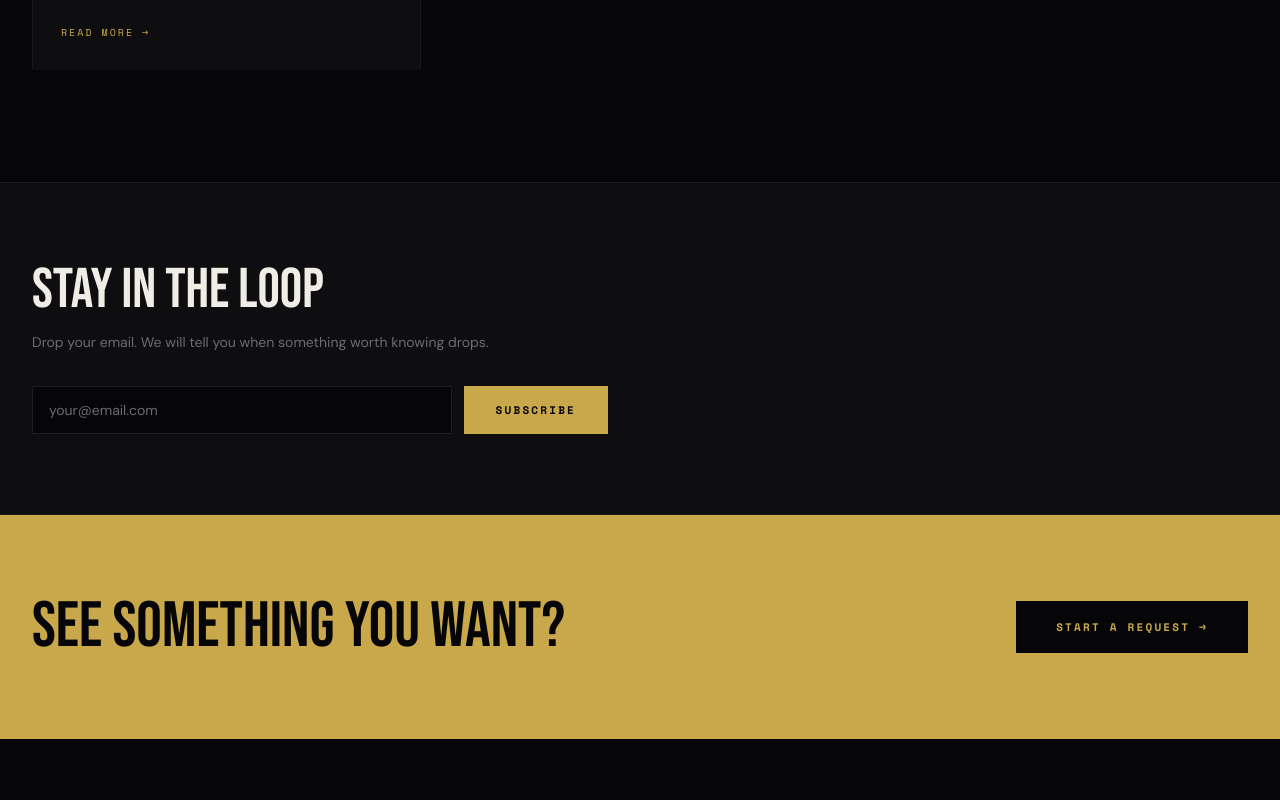
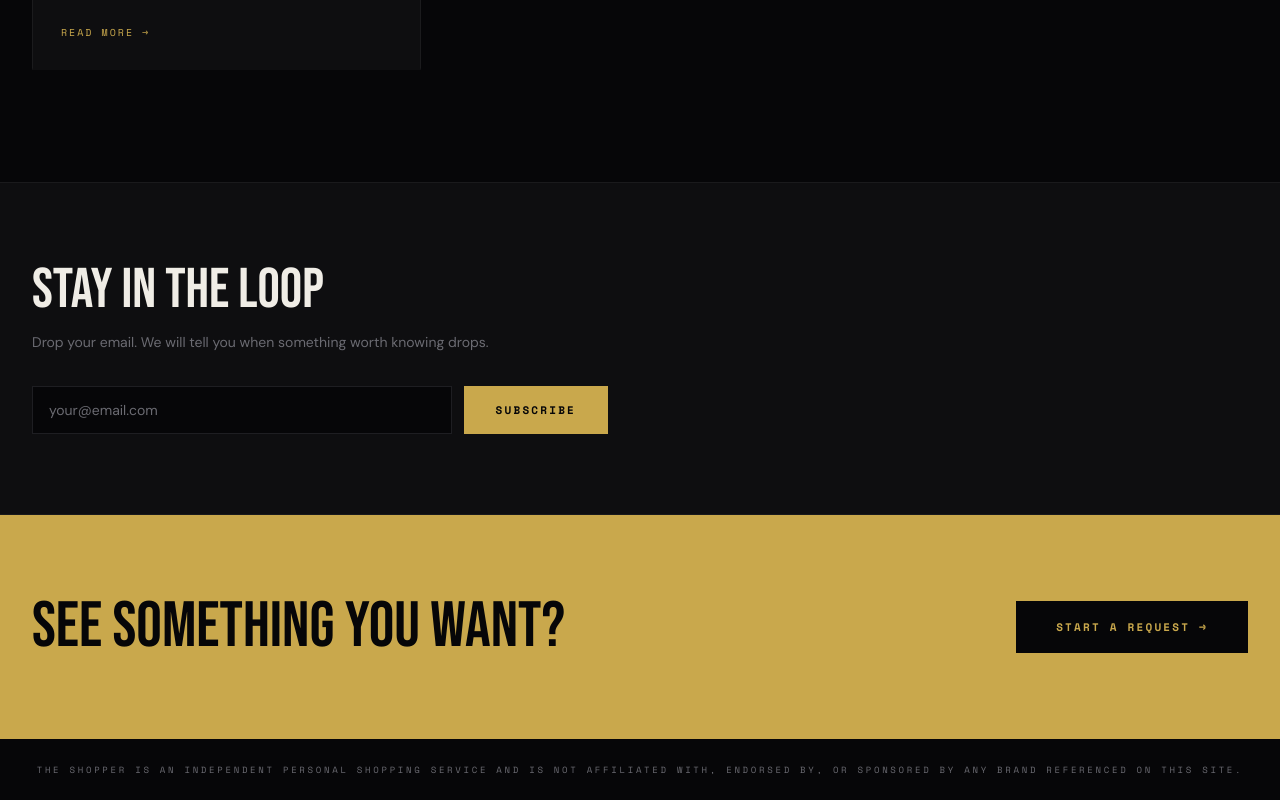
Before and after one commit to TS-Digital/my-sourceflow, a Next.js app in the folder the-shopper/: page /journal in a window 1280 px wide. Shown: the part 2373-3173 px from the top of the page. Before the commit the page ends 3112 px from the top, so only its background shows below. Built offline with nearby package versions, Linux system fonts and the light colour scheme; no server answers.

Commit message:
Add site-wide brand disclaimer footer

```diff
--- a/the-shopper/app/layout.tsx
+++ b/the-shopper/app/layout.tsx
@@ -33,7 +33,12 @@ export default function RootLayout({ children }: { children: React.ReactNode })
       lang="en"
       className={`${bebasNeue.variable} ${spaceMono.variable} ${dmSans.variable}`}
     >
-      <body>{children}</body>
+      <body>
+        {children}
+        <footer className="py-6 px-4 text-center font-mono text-[9px] text-brand-muted uppercase tracking-widest">
+          The Shopper is an independent personal shopping service and is not affiliated with, endorsed by, or sponsored by any brand referenced on this site.
+        </footer>
+      </body>
     </html>
   )
 }
```
